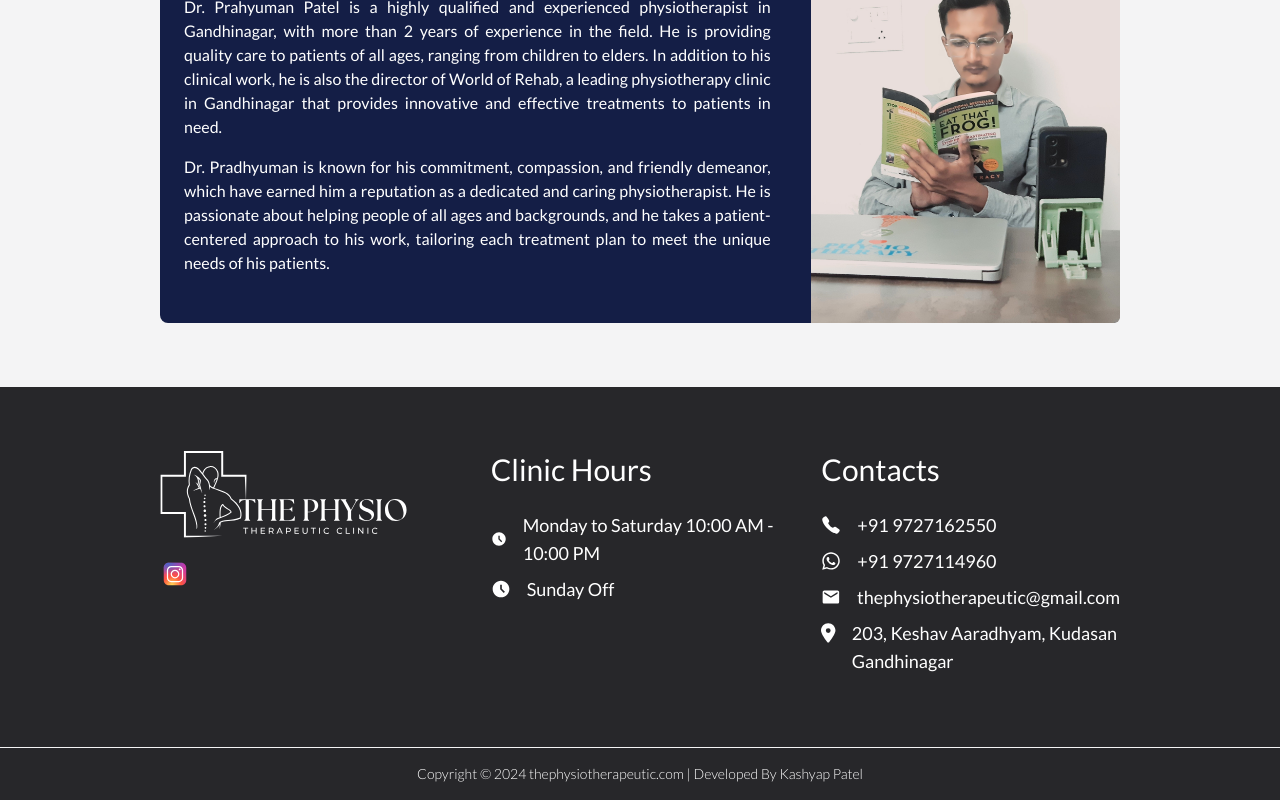
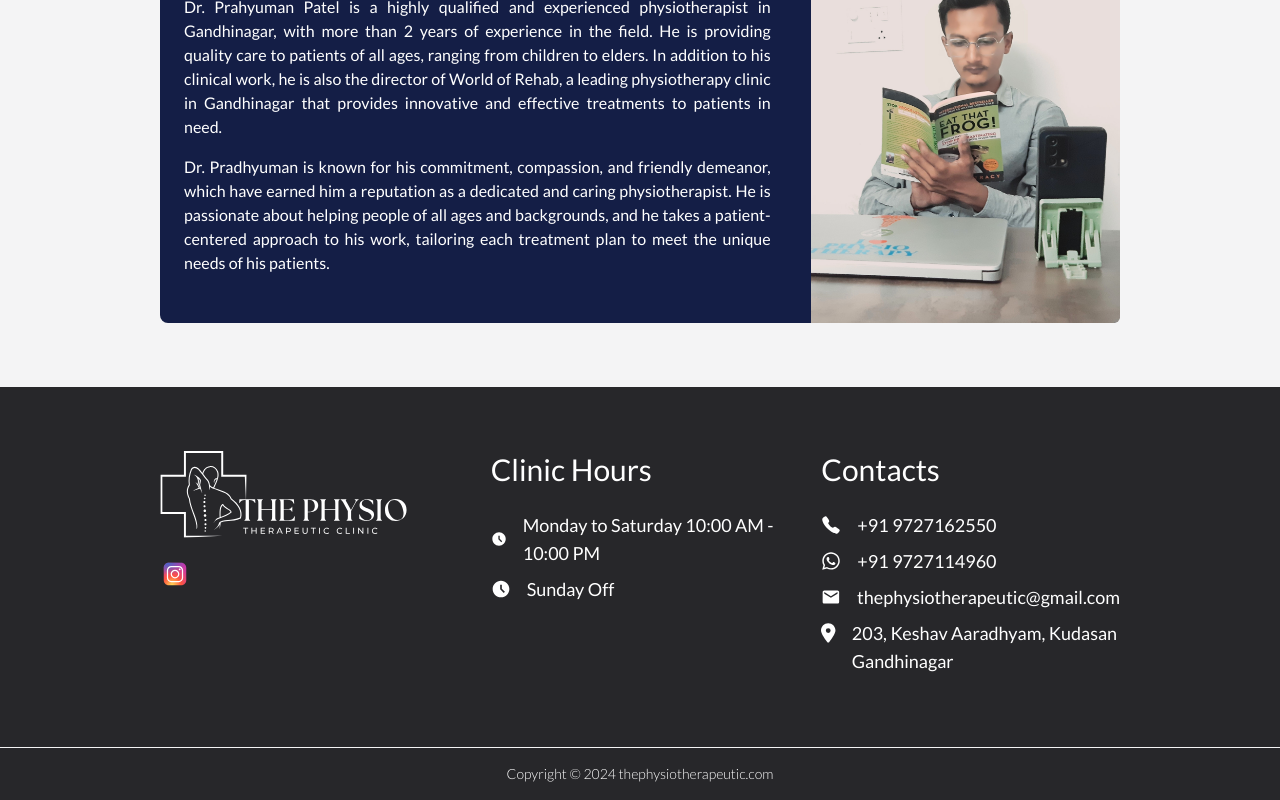
Before and after one commit to kashyap27102/clinic-website, a Next.js app: page /about in a window 1280 px wide. Shown: the part 1455-2255 px from the top of the page. Built offline with nearby package versions, Linux system fonts and the light colour scheme.

Commit message:
edit copyright footer line

```diff
--- a/components/CopyRightSection.tsx
+++ b/components/CopyRightSection.tsx
@@ -1,7 +1,7 @@
 export const CopyRightSection = () => {
   return (
     <div className="flex items-center justify-center text-white font-light text-sm">
-      Copyright © 2024 thephysiotherapeutic.com | Developed By Kashyap Patel
+      Copyright © 2024 thephysiotherapeutic.com
     </div>
   );
 };
```
